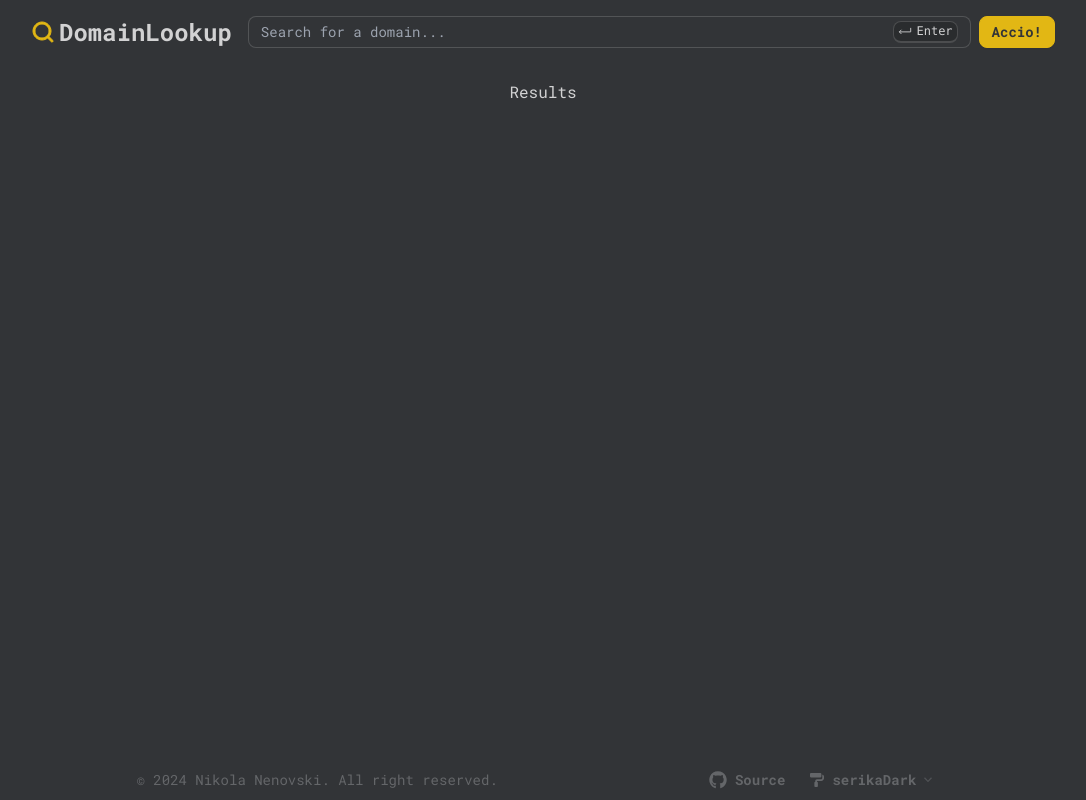
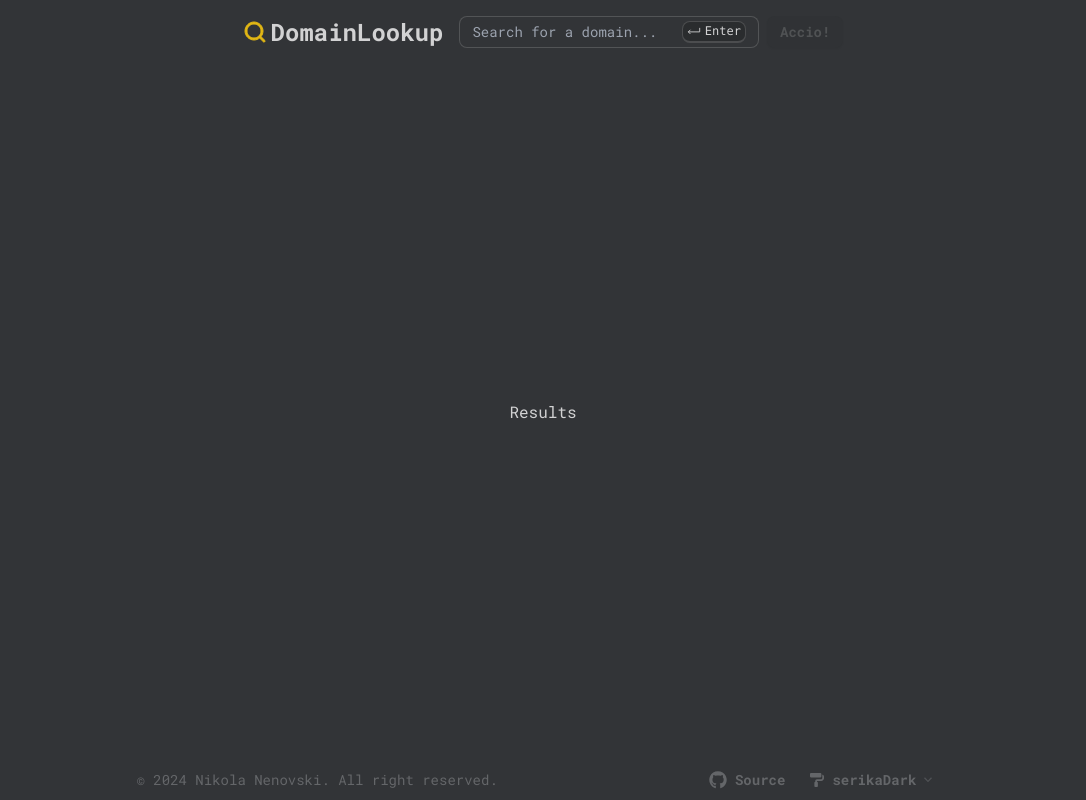
Before and after one commit to Nickslabcode/domain-lookup, a React (Vite) app: page /results in a window 1280 px wide. Shown: the whole page, without its empty margins (97-1183 px from the left). Built offline with nearby package versions, Linux system fonts and the light colour scheme.

Commit message:
feat: SearchForm component completion with searchParams hook

```diff
--- /dev/null
+++ b/src/components/Logo.tsx
@@ -0,0 +1,14 @@
+import { RiSearchLine } from 'react-icons/ri';
+
+const Logo = () => {
+  return (
+    <div className="flex">
+      <div className="font-semibold text-2xl flex items-center gap-1">
+        <RiSearchLine strokeWidth={1} className="text-primary" />
+        <h1 className="text-center">DomainLookup</h1>
+      </div>
+    </div>
+  );
+};
+
+export default Logo;
--- a/src/components/Navbar.tsx
+++ b/src/components/Navbar.tsx
@@ -1,40 +1,11 @@
-import { RiSearchLine } from 'react-icons/ri';
-import { IoReturnDownBackSharp } from 'react-icons/io5';
+import Logo from './Logo';
+import SearchForm from './SearchForm';
 
 const Navbar = () => {
   return (
-    <div className="flex items-center gap-4 py-4 justify-around">
-      <div className="flex">
-        <div className="font-semibold text-2xl flex items-center gap-1">
-          <RiSearchLine strokeWidth={1} className="text-primary" />
-          <h1 className="text-center">DomainLookup</h1>
-        </div>
-      </div>
-      <div className="flex gap-2 flex-1">
-        <label
-          className="flex items-center input input-sm input-bordered w-full"
-          style={{ outline: 'none', boxShadow: 'none' }}
-        >
-          <input
-            type="text"
-            className="grow"
-            placeholder="Search for a domain..."
-            autoFocus
-            // onChange={event => setDomain(event.target.value)}
-          />
-          <kbd className="kbd kbd-sm flex gap-1">
-            <IoReturnDownBackSharp />
-            <span className="text-xs">Enter</span>
-          </kbd>
-        </label>
-        <button
-          className="btn btn-sm btn-primary"
-          // onClick={() => getDnsRecordInfo(domain, dnsRecordType)}
-          // disabled={domain ? false : true}
-        >
-          Accio!
-        </button>
-      </div>
+    <div className="flex items-center gap-4 py-4 justify-center">
+      <Logo />
+      <SearchForm />
     </div>
   );
 };
--- /dev/null
+++ b/src/components/SearchForm.tsx
@@ -0,0 +1,48 @@
+import { FormEvent, useState } from 'react';
+import { IoReturnDownBackSharp } from 'react-icons/io5';
+import { useNavigate, useSearchParams } from 'react-router-dom';
+
+const SearchForm = () => {
+  const [searchParams, setSearchParams] = useSearchParams();
+  const [searchQuery, setSearchQuery] = useState(
+    searchParams.get('domain') || ''
+  );
+  const navigate = useNavigate();
+
+  const handleSubmit = (event: FormEvent<HTMLFormElement>): void => {
+    event.preventDefault();
+    setSearchParams({ domain: searchQuery });
+    navigate(`/results?domain=${encodeURIComponent(searchQuery)}`);
+  };
+
+  return (
+    <form className="flex gap-2 w-96" onSubmit={handleSubmit}>
+      <label
+        className="flex items-center input input-sm input-bordered w-full"
+        style={{ outline: 'none', boxShadow: 'none' }}
+      >
+        <input
+          type="text"
+          className="grow"
+          placeholder="Search for a domain..."
+          autoFocus
+          value={searchQuery}
+          onChange={event => setSearchQuery(event.target.value)}
+        />
+        <kbd className="kbd kbd-sm flex gap-1">
+          <IoReturnDownBackSharp />
+          <span className="text-xs">Enter</span>
+        </kbd>
+      </label>
+      <button
+        className="btn btn-sm btn-primary"
+        type="submit"
+        disabled={searchQuery ? false : true}
+      >
+        Accio!
+      </button>
+    </form>
+  );
+};
+
+export default SearchForm;
--- a/src/hoc/ViewContainer.tsx
+++ b/src/hoc/ViewContainer.tsx
@@ -1,7 +1,11 @@
 import React, { ReactNode } from 'react';
 
 const ViewContainer: React.FC<{ children: ReactNode }> = ({ children }) => {
-  return <div className="flex flex-1 justify-center gap-4">{children}</div>;
+  return (
+    <div className="flex flex-col flex-1 items-center justify-center gap-4">
+      {children}
+    </div>
+  );
 };
 
 export default ViewContainer;
--- a/src/views/Home.tsx
+++ b/src/views/Home.tsx
@@ -1,10 +1,15 @@
 import ViewContainer from '../hoc/ViewContainer';
 import Footer from '../components/Footer';
+import SearchForm from '../components/SearchForm';
+import Logo from '../components/Logo';
 
 const Home = () => {
   return (
     <>
-      <ViewContainer>Home</ViewContainer>
+      <ViewContainer>
+        <Logo />
+        <SearchForm />
+      </ViewContainer>
       <Footer />
     </>
   );
```
